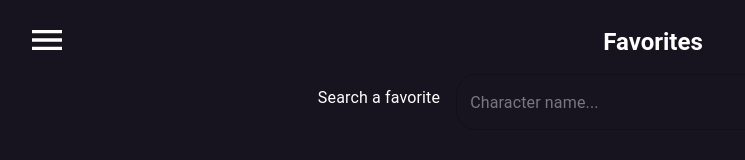
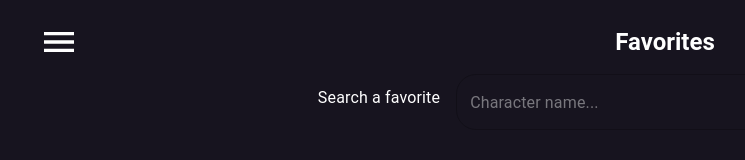
Before and after one commit to sanavalos/xseed-frontend, a React (Create React App) app: page /favorites in a window 1280 px wide. Shown: the top 160 px of the page, without its empty margins (7-752 px from the left). Built offline with nearby package versions, Linux system fonts and the light colour scheme.

Commit message:
fix(Menu): hover over buttons

```diff
--- a/src/components/Menu.jsx
+++ b/src/components/Menu.jsx
@@ -8,6 +8,7 @@ import CloseIcon from "@mui/icons-material/Close";
 import Box from "@mui/material/Box";
 import Typography from "@mui/material/Typography";
 import { Link } from "react-router-dom";
+import Button from "@mui/material/Button";
 
 export default function Menu() {
   const [open, setOpen] = useState(false);
@@ -22,9 +23,9 @@ export default function Menu() {
 
   return (
     <Box>
-      <div onClick={handleOpen}>
+      <Button onClick={handleOpen}>
         <MenuIcon style={{ color: "#FFFFFF", fontSize: 40 }} />
-      </div>
+      </Button>
       <Drawer
         anchor="left"
         open={open}
@@ -37,11 +38,12 @@ export default function Menu() {
         }}
       >
         <Box paddingLeft={"20px"} paddingTop={"50px"}>
-          <CloseIcon
-            style={{ color: "#FFFFFF", fontSize: 40 }}
-            onClick={handleClose}
-          />
-
+          <Button>
+            <CloseIcon
+              style={{ color: "#FFFFFF", fontSize: 40 }}
+              onClick={handleClose}
+            />
+          </Button>
           <List>
             <ListItem
               sx={{
```
